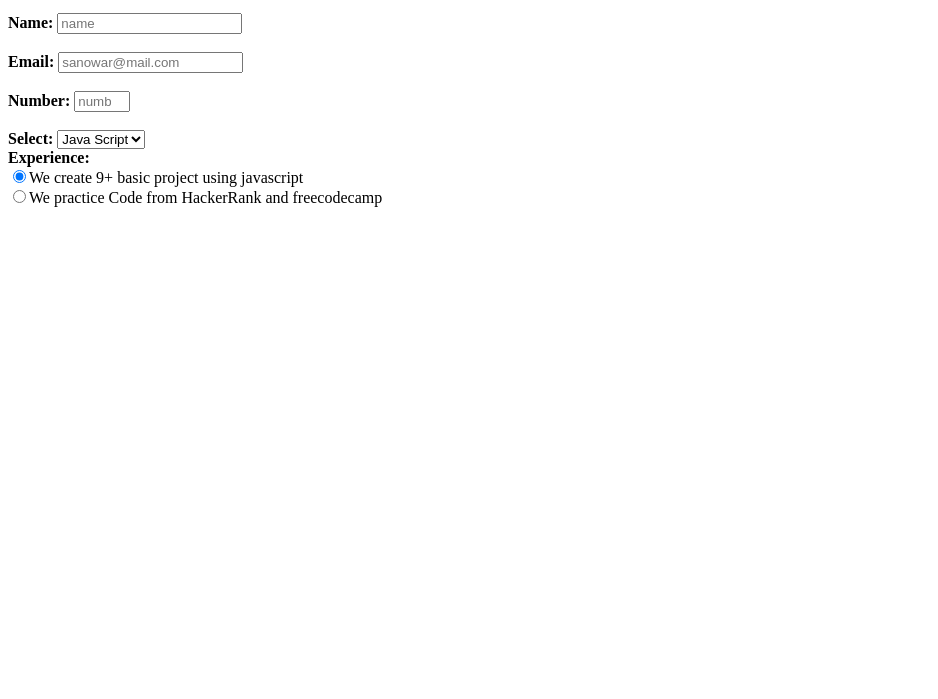
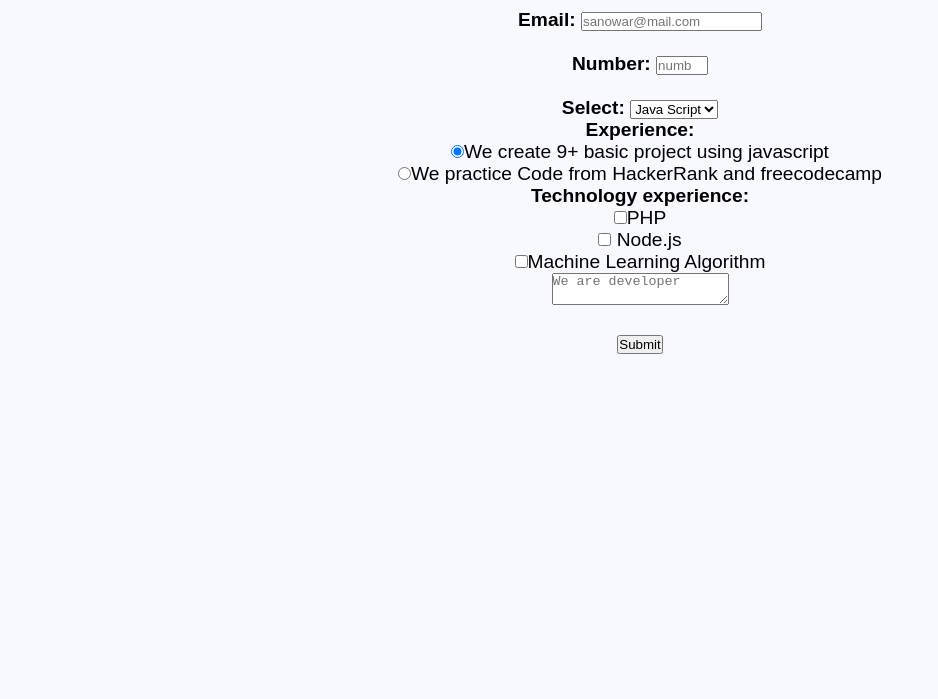
Before and after one commit to Engr-Matthew/Matthew-and-Bartholomew, a plain HTML site: page index.html in a window 1280 px wide. Shown: the part 101-800 px from the top of the page, without its empty margins (0-938 px from the left). Drawn offline with Linux system fonts and the light colour scheme.

Commit message:
added CSS

```diff
--- a/css/style.css
+++ b/css/style.css
@@ -0,0 +1,14 @@
+*{
+    margin: 0;
+    padding: 0;
+  }
+body {
+    font-family: 'Raleway', sans-serif;
+    text-align: center;
+    font-size: larger;
+    background-color: ghostwhite;
+   }
+
+#experience-label{
+    margin-top: 20px;
+   }
--- a/index.html
+++ b/index.html
@@ -33,6 +33,17 @@
             <input type="radio" name="experience" value="experience-two">We practice Code from HackerRank and freecodecamp<br>
 
         </div>
+        <div>
+          <label id="technology-label"><b>Technology experience:</b></label><br>
+          <input type="checkbox" name="tech1" value="php">PHP<br>
+          <input type="checkbox" name="tech2" value="nodejs"> Node.js<br>
+          <input type="checkbox" name="tech3" value="machine">Machine Learning Algorithm <br>
+
+      </div>
+
+          <textarea class="form" placeholder="We are developer"></textarea><br><br>
+          <input id="submit" type="submit"  class="form">
+      </form>
 
 
 
```
